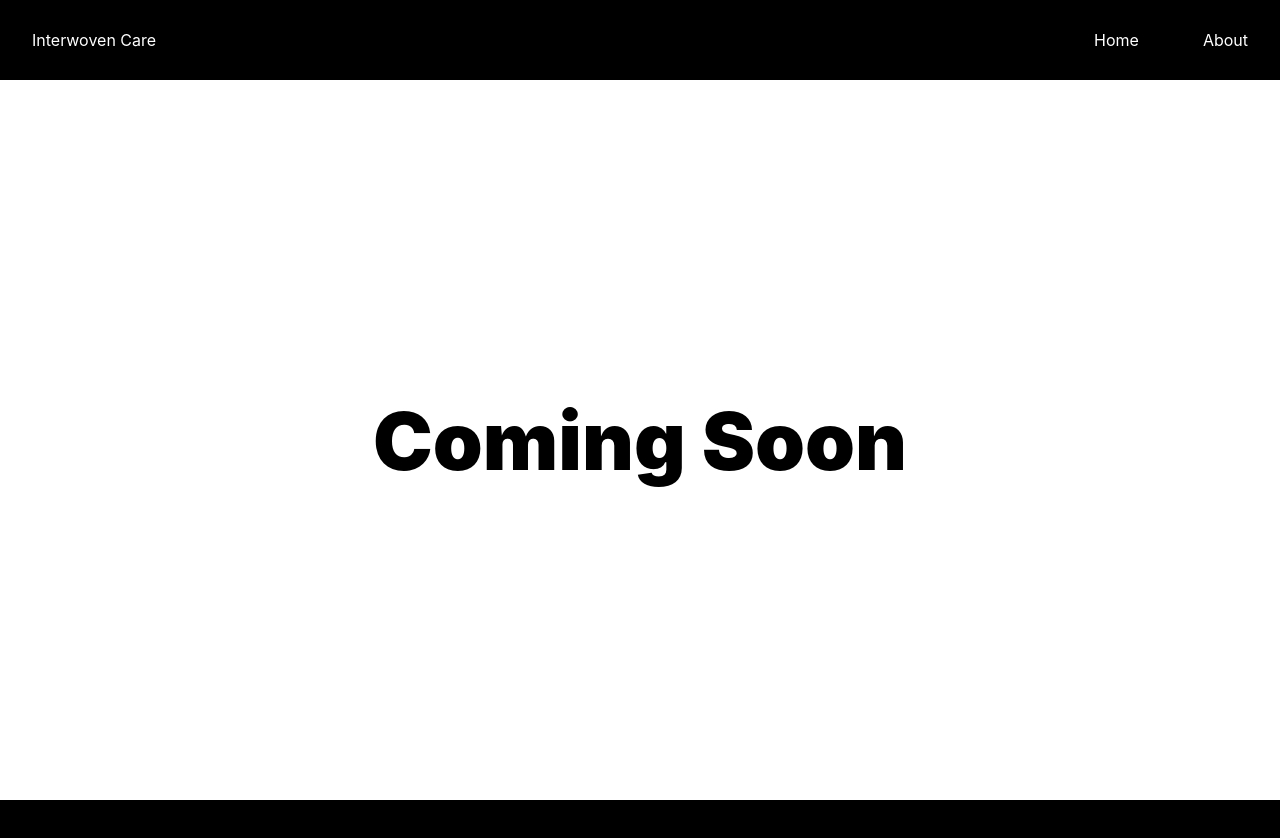
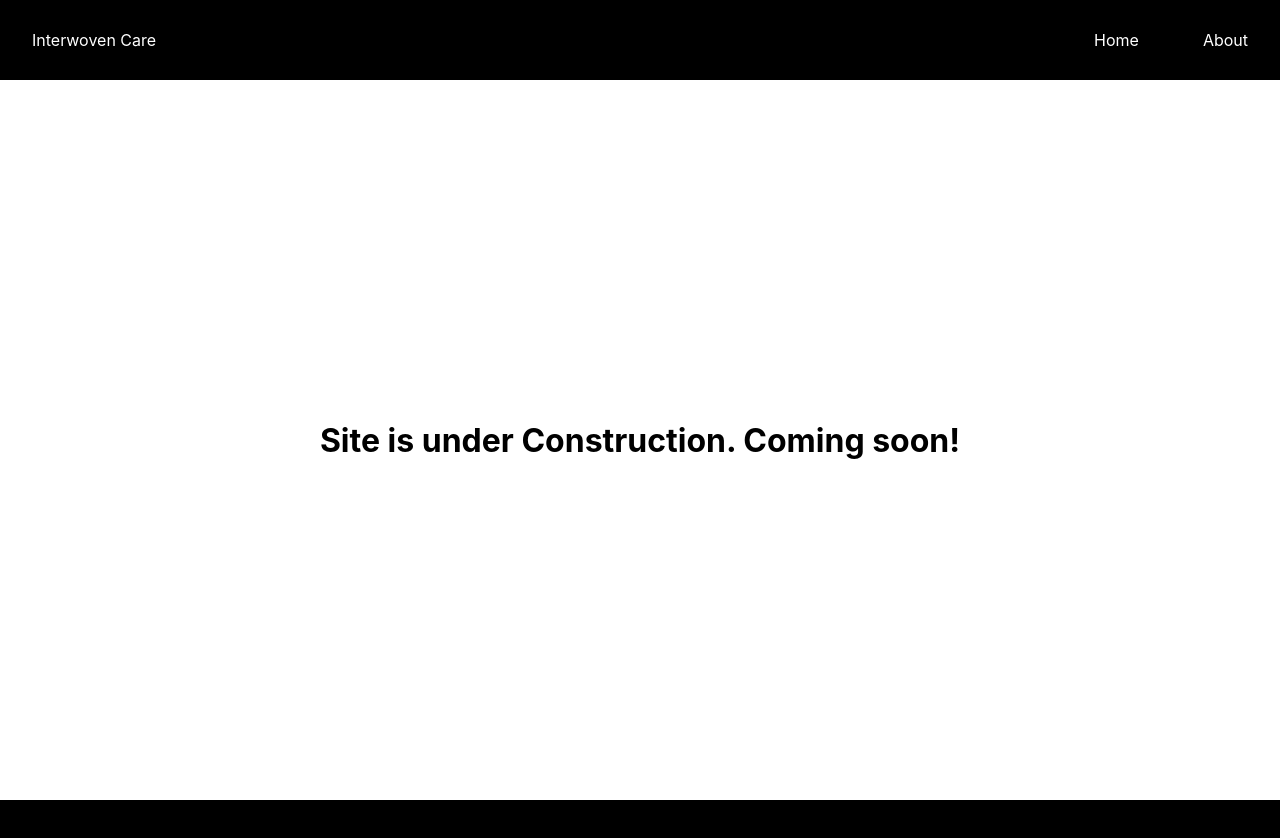
Before and after one commit to AntonBrito/next-iwc-wb, a Next.js app: page /about in a window 1280 px wide. Shown: the top 838 px of the page. Built offline with nearby package versions, Linux system fonts and the light colour scheme.

Commit message:
Fixed some typo

```diff
--- a/pages/about.js
+++ b/pages/about.js
@@ -1,5 +1,7 @@
 import Head from 'next/head';
 import styled from 'styled-components'
+
+
 
 
 const Hero = styled.div`
@@ -20,11 +22,12 @@ const about = () => {
   return (
  <>
     <Head>
-      <title>Interwovencare</title>
+      <title>About us</title>
       <link rel='icon' href='/favicon.ico' />
     </Head>
     <Hero>
-      <Heading>Coming Soon</Heading>
+
+      <h1>Site is under Construction. Coming soon!</h1>
     </Hero>
 </>
   );
```
